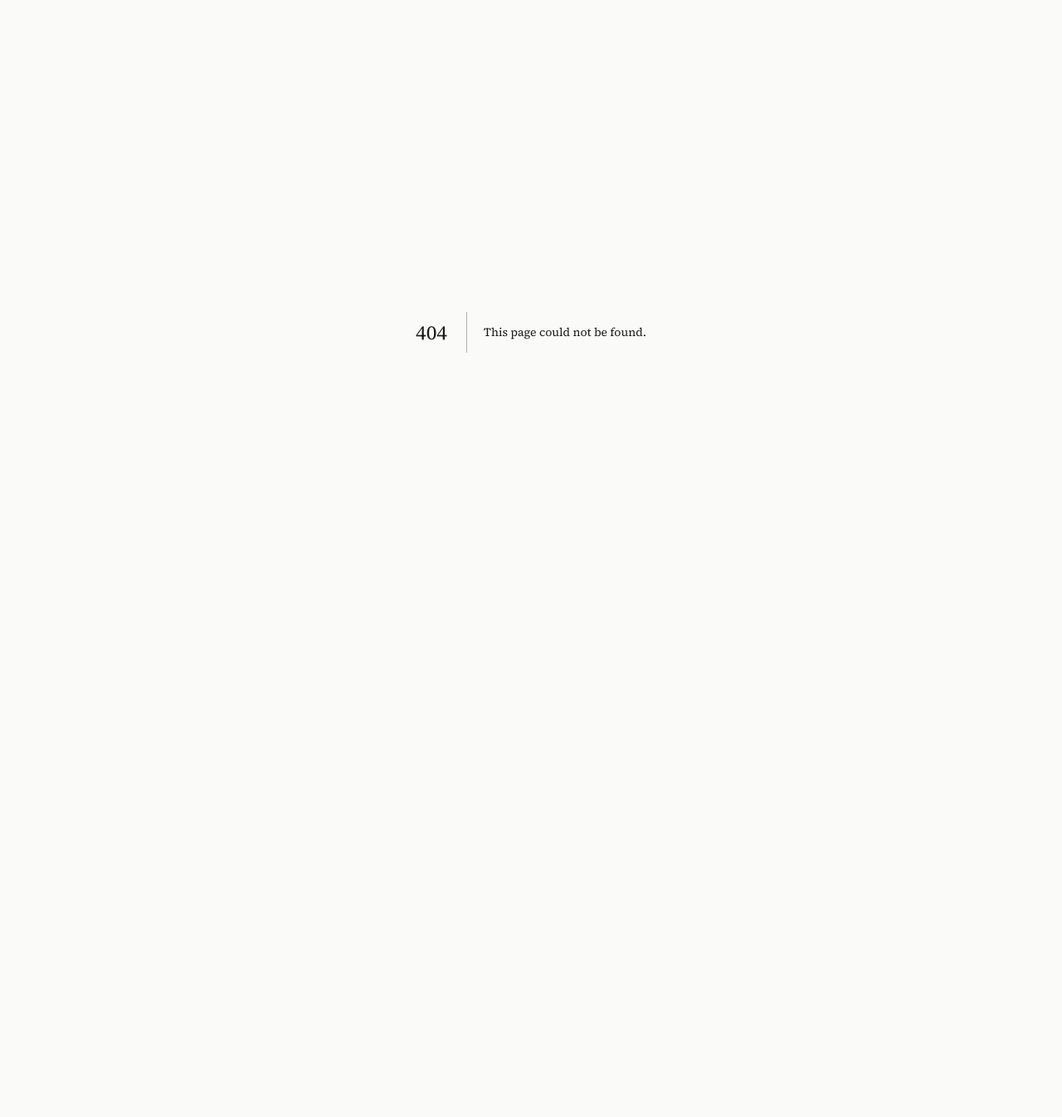
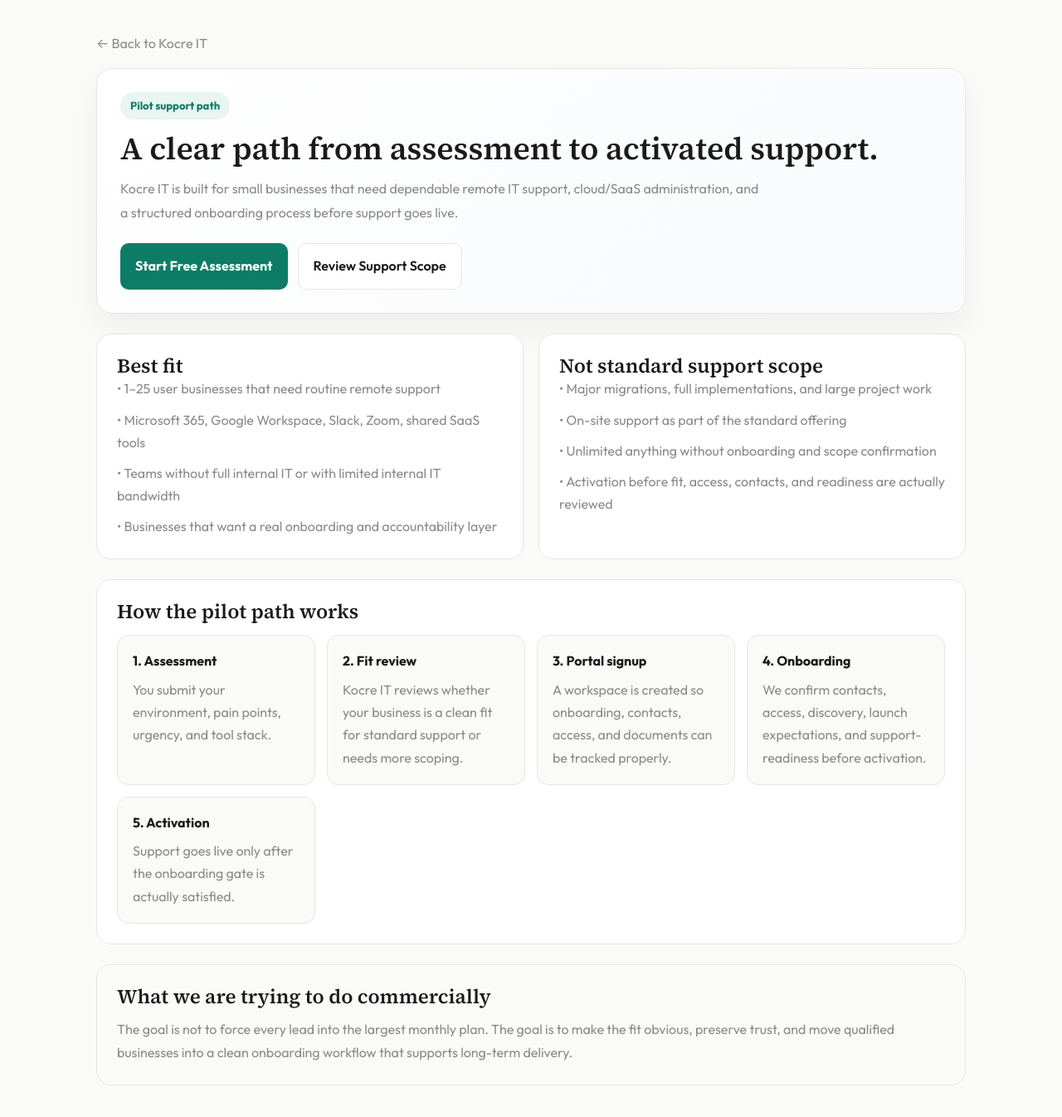
Before and after one commit to kkoly10/IT-Support-E-commerce, a Next.js app in the folder techdesk-pro/: page /pilot in a window 1280 px wide. Before the commit this address had no page. Shown: the top 1346 px of the page at 83% size. Before the commit the page ends 800 px from the top, so only its background shows below. Built offline with nearby package versions, Linux system fonts and the light colour scheme.

Commit message:
Create page.js

```diff
--- /dev/null
+++ b/techdesk-pro/app/pilot/page.js
@@ -0,0 +1,193 @@
+export default function PilotPage() {
+  return (
+    <main style={{ maxWidth: 1080, margin: '40px auto', padding: '0 16px 56px' }}>
+      <a href="/" style={{ color: 'var(--ink-muted)', textDecoration: 'none' }}>
+        ← Back to Kocre IT
+      </a>
+
+      <section
+        style={{
+          marginTop: 16,
+          background: 'linear-gradient(135deg, #ffffff 0%, #f8fafc 100%)',
+          border: '1px solid var(--border)',
+          borderRadius: 20,
+          padding: 28,
+          boxShadow: '0 18px 40px rgba(15, 23, 42, 0.05)',
+        }}
+      >
+        <div
+          style={{
+            display: 'inline-flex',
+            alignItems: 'center',
+            gap: 8,
+            padding: '6px 12px',
+            borderRadius: 999,
+            background: '#e8f5f0',
+            color: '#0D7C66',
+            fontSize: '0.82rem',
+            fontWeight: 700,
+            marginBottom: 16,
+          }}
+        >
+          Pilot support path
+        </div>
+
+        <h1 style={{ margin: 0, fontSize: '2.35rem', lineHeight: 1.06 }}>
+          A clear path from assessment to activated support.
+        </h1>
+
+        <p style={{ color: 'var(--ink-muted)', marginTop: 14, lineHeight: 1.8, maxWidth: 780 }}>
+          Kocre IT is built for small businesses that need dependable remote IT support, cloud/SaaS
+          administration, and a structured onboarding process before support goes live.
+        </p>
+
+        <div style={{ display: 'flex', gap: 12, flexWrap: 'wrap', marginTop: 22 }}>
+          <a
+            href="/free-assessment"
+            style={{
+              display: 'inline-flex',
+              alignItems: 'center',
+              justifyContent: 'center',
+              padding: '14px 18px',
+              borderRadius: 10,
+              background: 'var(--teal)',
+              color: 'white',
+              textDecoration: 'none',
+              fontWeight: 700,
+            }}
+          >
+            Start Free Assessment
+          </a>
+
+          <a
+            href="/support-transparency"
+            style={{
+              display: 'inline-flex',
+              alignItems: 'center',
+              justifyContent: 'center',
+              padding: '14px 18px',
+              borderRadius: 10,
+              border: '1.5px solid var(--border)',
+              textDecoration: 'none',
+              color: 'var(--ink)',
+              fontWeight: 600,
+              background: 'white',
+            }}
+          >
+            Review Support Scope
+          </a>
+        </div>
+      </section>
+
+      <section style={{ marginTop: 24, display: 'grid', gridTemplateColumns: '1fr 1fr', gap: 18 }}>
+        <div
+          style={{
+            background: 'white',
+            border: '1px solid var(--border)',
+            borderRadius: 18,
+            padding: 24,
+          }}
+        >
+          <h2 style={{ marginTop: 0 }}>Best fit</h2>
+          <div style={{ display: 'grid', gap: 10, color: 'var(--ink-muted)', lineHeight: 1.7 }}>
+            <div>• 1–25 user businesses that need routine remote support</div>
+            <div>• Microsoft 365, Google Workspace, Slack, Zoom, shared SaaS tools</div>
+            <div>• Teams without full internal IT or with limited internal IT bandwidth</div>
+            <div>• Businesses that want a real onboarding and accountability layer</div>
+          </div>
+        </div>
+
+        <div
+          style={{
+            background: 'white',
+            border: '1px solid var(--border)',
+            borderRadius: 18,
+            padding: 24,
+          }}
+        >
+          <h2 style={{ marginTop: 0 }}>Not standard support scope</h2>
+          <div style={{ display: 'grid', gap: 10, color: 'var(--ink-muted)', lineHeight: 1.7 }}>
+            <div>• Major migrations, full implementations, and large project work</div>
+            <div>• On-site support as part of the standard offering</div>
+            <div>• Unlimited anything without onboarding and scope confirmation</div>
+            <div>• Activation before fit, access, contacts, and readiness are actually reviewed</div>
+          </div>
+        </div>
+      </section>
+
+      <section
+        style={{
+          marginTop: 24,
+          background: 'white',
+          border: '1px solid var(--border)',
+          borderRadius: 18,
+          padding: 24,
+        }}
+      >
+        <h2 style={{ marginTop: 0 }}>How the pilot path works</h2>
+
+        <div
+          style={{
+            marginTop: 14,
+            display: 'grid',
+            gridTemplateColumns: 'repeat(auto-fit, minmax(220px, 1fr))',
+            gap: 14,
+          }}
+        >
+          {[
+            {
+              title: '1. Assessment',
+              desc: 'You submit your environment, pain points, urgency, and tool stack.',
+            },
+            {
+              title: '2. Fit review',
+              desc: 'Kocre IT reviews whether your business is a clean fit for standard support or needs more scoping.',
+            },
+            {
+              title: '3. Portal signup',
+              desc: 'A workspace is created so onboarding, contacts, access, and documents can be tracked properly.',
+            },
+            {
+              title: '4. Onboarding',
+              desc: 'We confirm contacts, access, discovery, launch expectations, and support-readiness before activation.',
+            },
+            {
+              title: '5. Activation',
+              desc: 'Support goes live only after the onboarding gate is actually satisfied.',
+            },
+          ].map((item) => (
+            <div
+              key={item.title}
+              style={{
+                background: '#fafaf8',
+                border: '1px solid var(--border)',
+                borderRadius: 14,
+                padding: 18,
+              }}
+            >
+              <div style={{ fontWeight: 700, marginBottom: 8 }}>{item.title}</div>
+              <div style={{ color: 'var(--ink-muted)', lineHeight: 1.7 }}>{item.desc}</div>
+            </div>
+          ))}
+        </div>
+      </section>
+
+      <section
+        style={{
+          marginTop: 24,
+          background: '#fafaf8',
+          border: '1px solid var(--border)',
+          borderRadius: 18,
+          padding: 24,
+        }}
+      >
+        <h2 style={{ marginTop: 0 }}>What we are trying to do commercially</h2>
+        <p style={{ color: 'var(--ink-muted)', lineHeight: 1.8, marginTop: 10 }}>
+          The goal is not to force every lead into the largest monthly plan. The goal is to make the fit
+          obvious, preserve trust, and move qualified businesses into a clean onboarding workflow that
+          supports long-term delivery.
+        </p>
+      </section>
+    </main>
+  )
+}
```
